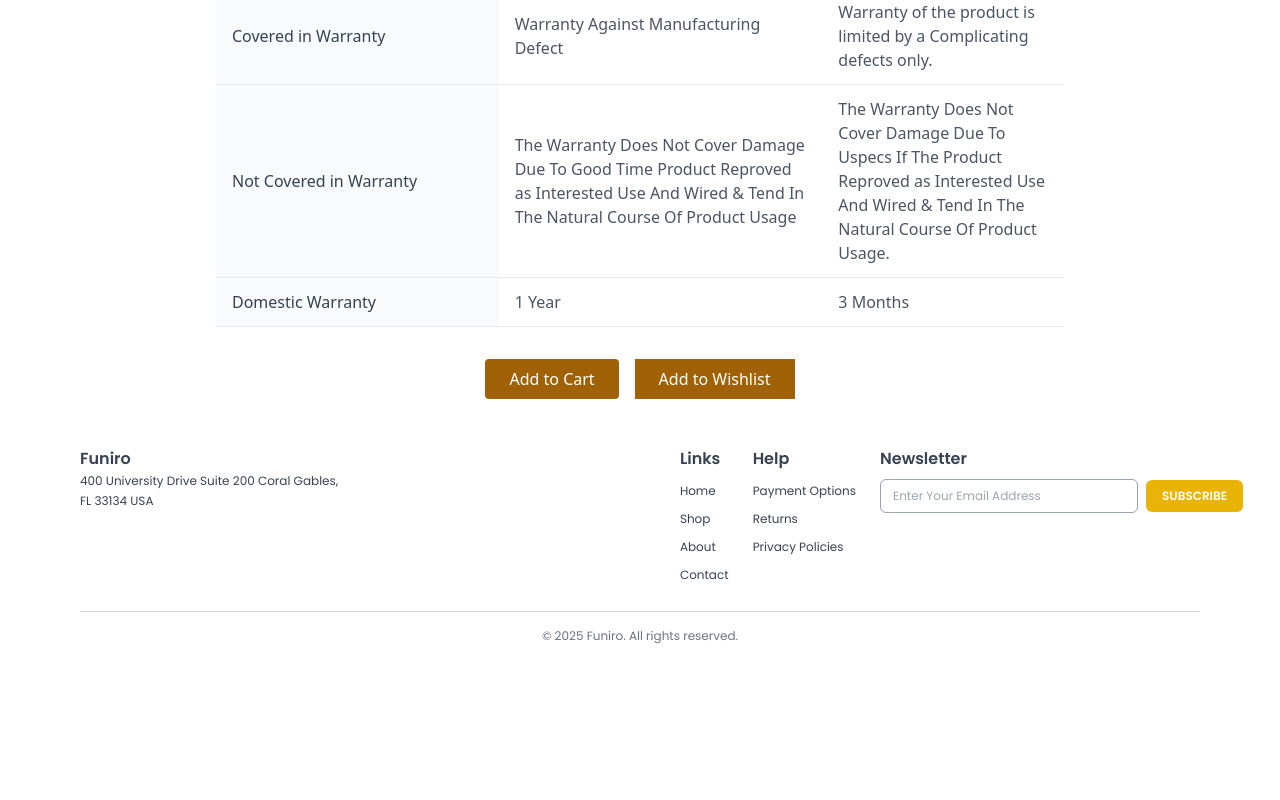
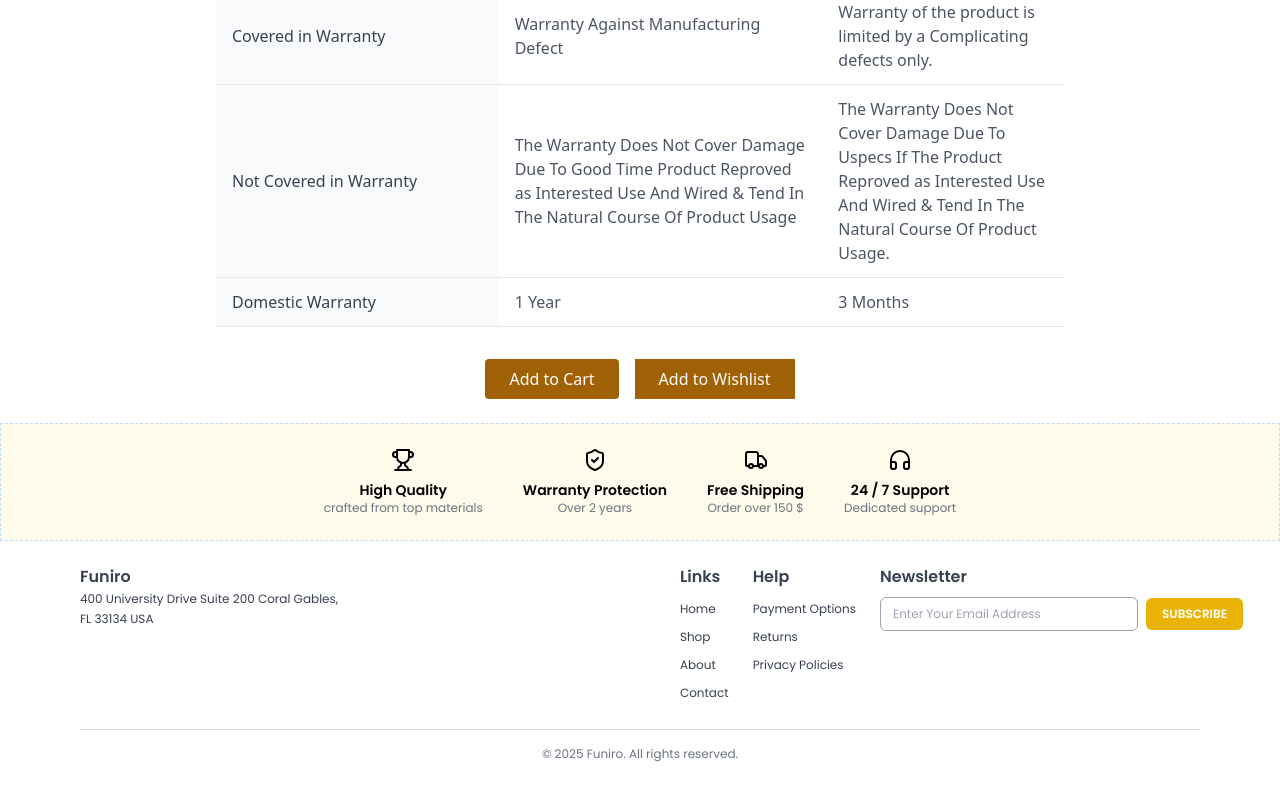
Before and after one commit to Govamarket/Furniture-Show-room, a React (Create React App) app: page /product-comparison in a window 1280 px wide. Shown: the part 2080-2880 px from the top of the page. Before the commit the page ends 2788 px from the top, so only its background shows below. Built offline with nearby package versions, Linux system fonts and the light colour scheme.

Commit message:
initial commit

```diff
--- a/src/Components/Products/ProductCompare.js
+++ b/src/Components/Products/ProductCompare.js
@@ -5,6 +5,7 @@ import logoManu from "./../../Asset/MeuLogos.png";
 import CenterSofa from "./../../Asset/center.png";
 import BlackSofa from "./../../Asset/inlinef.png";
 import ProductSpecification from "./ProductSpecification";
+import InfoBanner from "../Pages/InfoBanner";
 
 const ProductComparison = () => {
   const product = [
@@ -103,6 +104,10 @@ const ProductComparison = () => {
       <section>
         <ProductSpecification />
       </section>
+
+      <section>
+        <InfoBanner />
+      </section>
     </div>
   );
 };
```
